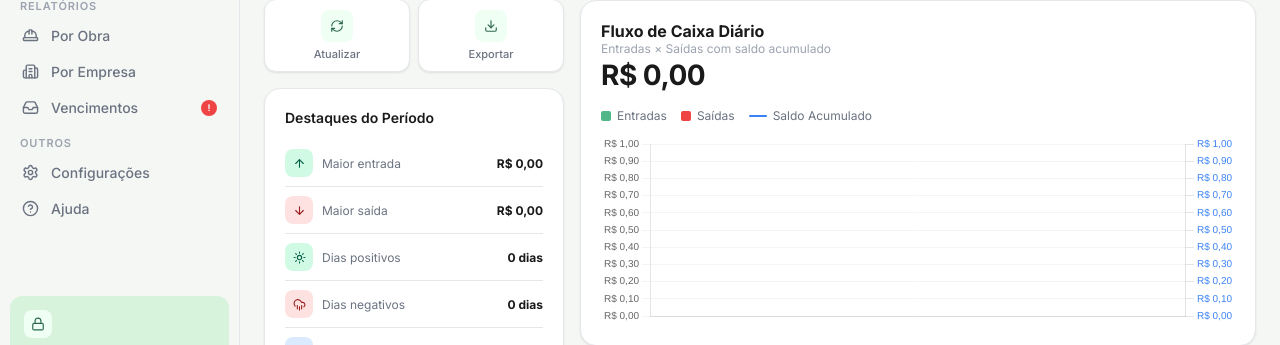
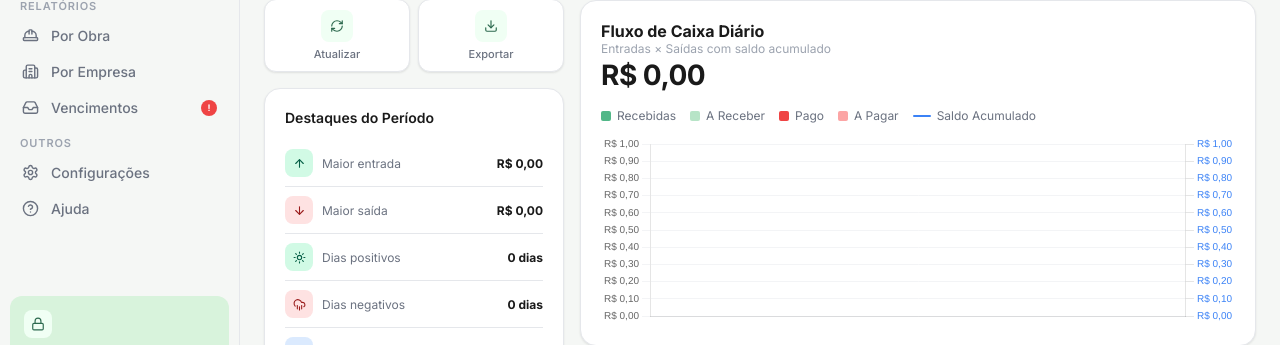
Before and after one commit to rlstech/DashFinance, a Flask app: page /fluxo in a window 1280 px wide. Shown: the part 343-688 px from the top of the page. Run offline with Flask 3, Linux system fonts and the light colour scheme; data that the repository does not hold is empty.

Commit message:
feat: diferenciar receitas e saídas por cor no fluxo de caixa
Separa o gráfico em 4 datasets com barras empilhadas:
- Recebidas (verde escuro) + A Receber (verde claro) → stack entradas
- Pago/Emissão (vermelho) + A Pagar (vermelho claro) → stack saídas

Co-Authored-By: Claude Sonnet 4.6 <noreply@anthropic.com>

```diff
--- a/templates/dashboard_fluxo.html
+++ b/templates/dashboard_fluxo.html
@@ -469,8 +469,10 @@ td { padding: 10px 14px; vertical-align: middle; }
           </div>
         </div>
         <div class="chart-legend">
-          <div class="legend-item"><div class="legend-sq" style="background:#52B788"></div>Entradas</div>
-          <div class="legend-item"><div class="legend-sq" style="background:#EF4444"></div>Saídas</div>
+          <div class="legend-item"><div class="legend-sq" style="background:#52B788"></div>Recebidas</div>
+          <div class="legend-item"><div class="legend-sq" style="background:#B7E4C7"></div>A Receber</div>
+          <div class="legend-item"><div class="legend-sq" style="background:#EF4444"></div>Pago</div>
+          <div class="legend-item"><div class="legend-sq" style="background:#FCA5A5"></div>A Pagar</div>
           <div class="legend-item"><div class="legend-line" style="background:#3B82F6"></div>Saldo Acumulado</div>
         </div>
         <canvas id="chartFluxo" height="90"></canvas>
@@ -687,12 +689,16 @@ function recalcular() {
   // Agregar por data
   const byDate = {};
   entradas.forEach(r => {
-    if (!byDate[r.data]) byDate[r.data] = {e:0, s:0};
+    if (!byDate[r.data]) byDate[r.data] = {e:0, s:0, rec:0, ar:0, emi:0, ap:0};
     byDate[r.data].e += r.valor;
+    if (r.status === 'Recebida')   byDate[r.data].rec += r.valor;
+    else                           byDate[r.data].ar  += r.valor;
   });
   saidas.forEach(r => {
-    if (!byDate[r.data]) byDate[r.data] = {e:0, s:0};
+    if (!byDate[r.data]) byDate[r.data] = {e:0, s:0, rec:0, ar:0, emi:0, ap:0};
     byDate[r.data].s += r.valor;
+    if (r.origem === 'Emissao')    byDate[r.data].emi += r.valor;
+    else                           byDate[r.data].ap  += r.valor;
   });
 
   // Ordenar por data e calcular acumulado
@@ -700,7 +706,8 @@ function recalcular() {
   diasData = Object.keys(byDate).sort(compareDates).map(d => {
     const saldo = byDate[d].e - byDate[d].s;
     acumulado += saldo;
-    return { data: d, entradas: byDate[d].e, saidas: byDate[d].s, saldo_dia: saldo, acumulado };
+    return { data: d, entradas: byDate[d].e, saidas: byDate[d].s, saldo_dia: saldo, acumulado,
+             recebidas: byDate[d].rec, a_receber: byDate[d].ar, emissao: byDate[d].emi, a_pagar: byDate[d].ap };
   });
 
   // Agregar saldo bancário real por data
@@ -869,10 +876,12 @@ function renderStats() {
 let chartInstance = null;
 
 function renderChart() {
-  const labels   = diasData.map(d => d.data);
-  const entradas = diasData.map(d => d.entradas);
-  const saidas   = diasData.map(d => d.saidas);
-  const acumulado= diasData.map(d => d.acumulado);
+  const labels    = diasData.map(d => d.data);
+  const recebidas = diasData.map(d => d.recebidas);
+  const a_receber = diasData.map(d => d.a_receber);
+  const emissao   = diasData.map(d => d.emissao);
+  const a_pagar   = diasData.map(d => d.a_pagar);
+  const acumulado = diasData.map(d => d.acumulado);
 
   const saldoBanco = diasData.map(d => d.saldo_banco);
 
@@ -885,24 +894,50 @@ function renderChart() {
       datasets: [
         {
           type: 'bar',
-          label: 'Entradas',
-          data: entradas,
-          backgroundColor: 'rgba(82,183,136,0.75)',
+          label: 'Recebidas',
+          data: recebidas,
+          backgroundColor: 'rgba(82,183,136,0.85)',
           borderColor: '#52B788',
           borderWidth: 1,
-          borderRadius: 3,
+          borderRadius: 2,
           yAxisID: 'y',
+          stack: 'entradas',
           order: 2,
         },
         {
           type: 'bar',
-          label: 'Saídas',
-          data: saidas,
-          backgroundColor: 'rgba(239,68,68,0.7)',
+          label: 'A Receber',
+          data: a_receber,
+          backgroundColor: 'rgba(183,228,199,0.85)',
+          borderColor: '#B7E4C7',
+          borderWidth: 1,
+          borderRadius: 2,
+          yAxisID: 'y',
+          stack: 'entradas',
+          order: 2,
+        },
+        {
+          type: 'bar',
+          label: 'Pago',
+          data: emissao,
+          backgroundColor: 'rgba(239,68,68,0.8)',
           borderColor: '#EF4444',
           borderWidth: 1,
-          borderRadius: 3,
+          borderRadius: 2,
           yAxisID: 'y',
+          stack: 'saidas',
+          order: 2,
+        },
+        {
+          type: 'bar',
+          label: 'A Pagar',
+          data: a_pagar,
+          backgroundColor: 'rgba(252,165,165,0.85)',
+          borderColor: '#FCA5A5',
+          borderWidth: 1,
+          borderRadius: 2,
+          yAxisID: 'y',
+          stack: 'saidas',
           order: 2,
         },
         {
@@ -959,6 +994,7 @@ function renderChart() {
           }
         },
         y: {
+          stacked: true,
           position: 'left',
           grid: { color: '#F3F4F6' },
           ticks: {
```
